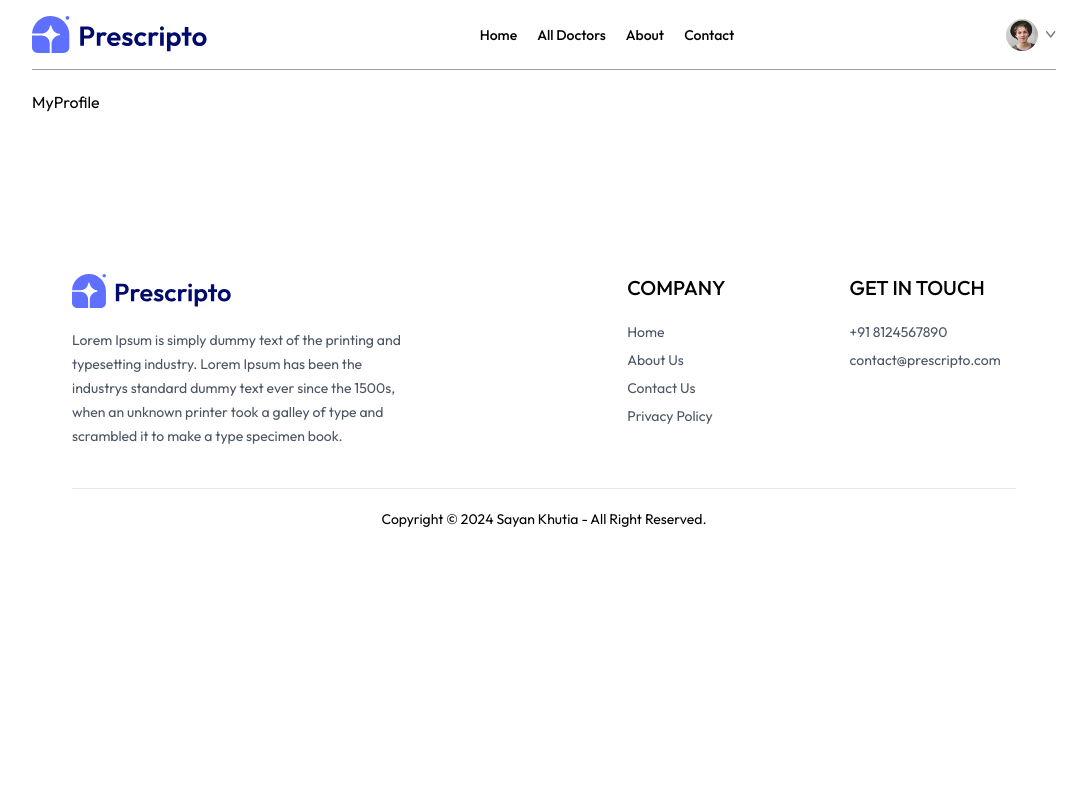
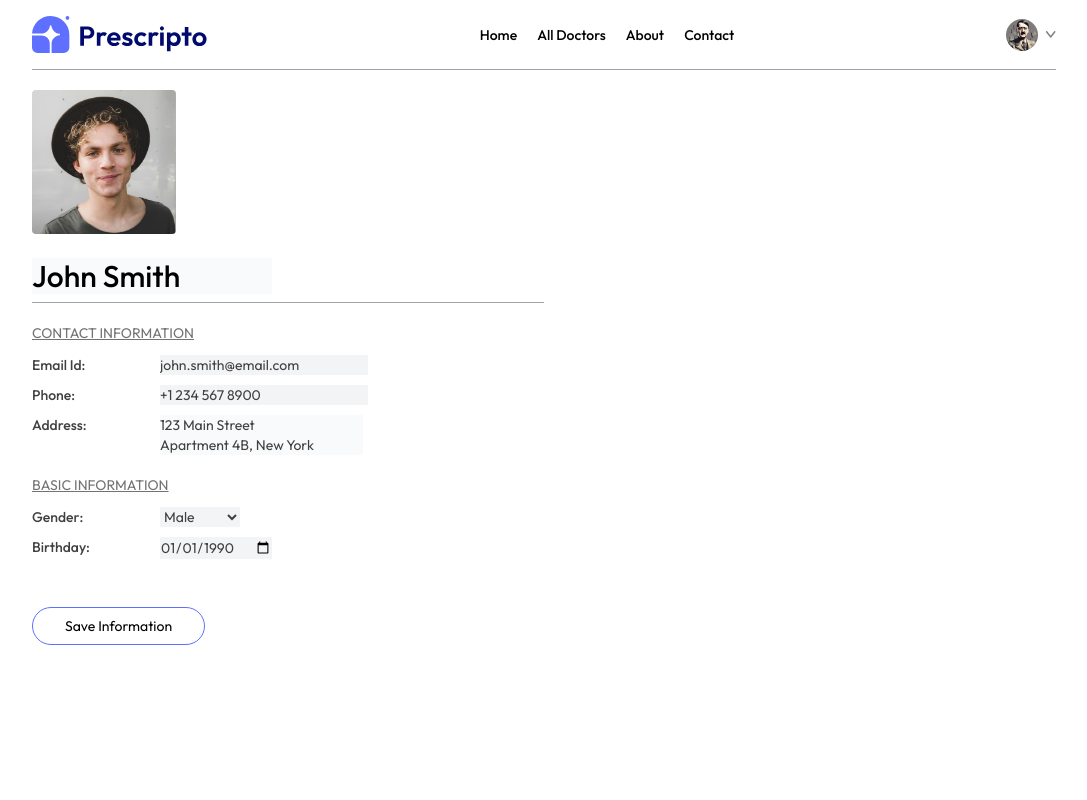
Before and after one commit to i-sayankh/prescripto, a React (Vite) app in the folder client/: page /my-profile in a window 1280 px wide. Shown: the top 800 px of the page, without its empty margins (96-1183 px from the left). Built offline with nearby package versions, Linux system fonts and the light colour scheme.

Commit message:
MyProfile Page

```diff
--- a/client/src/assets/assets.js
+++ b/client/src/assets/assets.js
@@ -2,6 +2,7 @@ import appointment_img from './appointment_img.png'
 import header_img from './header_img.png'
 import group_profiles from './group_profiles.png'
 import profile_pic from './profile_pic.png'
+import hitler_pic from './hitler.png'
 import contact_image from './contact_image.png'
 import about_image from './about_image.png'
 import logo from './logo.svg'
@@ -47,6 +48,7 @@ export const assets = {
     verified_icon,
     info_icon,
     profile_pic,
+    hitler_pic,
     arrow_icon,
     contact_image,
     about_image,
--- a/client/src/components/Navbar.jsx
+++ b/client/src/components/Navbar.jsx
@@ -37,7 +37,7 @@ const Navbar = () => {
                 {
                     token ? ( /* Conditional Rendering: If user is logged in */
                         <div className="flex items-center gap-2 cursor-pointer group relative"> {/* User Profile Dropdown */}
-                            <img src={assets.profile_pic} alt="" className="w-8 rounded-full" /> {/* Profile Picture */}
+                            <img src={assets.hitler_pic} alt="" className="w-8 rounded-full" /> {/* Profile Picture */}
                             <img src={assets.dropdown_icon} alt="" className="w-2.5" /> {/* Dropdown Icon */}
 
                             {/* Dropdown Menu */}
--- a/client/src/pages/MyProfile.jsx
+++ b/client/src/pages/MyProfile.jsx
@@ -1,6 +1,157 @@
+import { useState } from "react"
+import { assets } from "../assets/assets"
+
+/**
+ * MyProfile - A component for displaying and editing user profile information
+ * Supports both view and edit modes with real-time updates
+ * @returns {JSX.Element} Profile component with editable fields
+ */
 const MyProfile = () => {
+  // Initialize user data state with default values
+  const [userData, setUserData] = useState({
+    name: 'John Smith',
+    image: assets.profile_pic,
+    email: 'john.smith@email.com',
+    phone: '+1 234 567 8900',
+    address: {
+      line1: '123 Main Street',
+      line2: "Apartment 4B, New York"
+    },
+    gender: 'Male',
+    dob: '1990-01-01',
+  });
+
+  // Toggle between edit and view modes
+  const [isEdit, setIsEdit] = useState(true);
+
   return (
-    <div>MyProfile</div>
+    <div className="max-w-lg flex flex-col gap-2 text-sm">
+      {/* Profile Image Section */}
+      <img className="w-36 rounded" src={userData.image} alt="Profile" />
+
+      {/* Name Section - Toggles between input and text display */}
+      {
+        isEdit
+          ? <input
+            className="bg-gray-50 text-3xl font-medium max-w-60 mt-4"
+            type="text"
+            value={userData.name}
+            onChange={e => setUserData(prev => ({ ...prev, name: e.target.value }))}
+          />
+          : <p className="font-medium text-3xl text-neutral-800 mt-4">{userData.name}</p>
+      }
+      <hr className="bg-zinc-400 h-[1px] border-none" />
+
+      {/* Contact Information Section */}
+      <div>
+        <p className="text-neutral-500 underline mt-3">CONTACT INFORMATION</p>
+        <div className="grid grid-cols-[1fr_3fr] gap-y-2.5 mt-3 text-neutral-700">
+          {/* Email Field */}
+          <p className="font-medium">Email Id:</p>
+          {
+            isEdit
+              ? <input
+                className="bg-gray-100 max-w-52"
+                type="text"
+                value={userData.email}
+                onChange={e => setUserData(prev => ({ ...prev, email: e.target.value }))}
+              />
+              : <p className="text-blue-500">{userData.email}</p>
+          }
+
+          {/* Phone Field */}
+          <p className="font-medium">Phone:</p>
+          {
+            isEdit
+              ? <input
+                className="bg-gray-100 max-w-52"
+                type="text"
+                value={userData.phone}
+                onChange={e => setUserData(prev => ({ ...prev, phone: e.target.value }))}
+              />
+              : <p className="text-blue-400">{userData.phone}</p>
+          }
+
+          {/* Address Fields */}
+          <p className="font-medium">Address:</p>
+          {
+            isEdit
+              ? <p>
+                <input
+                  className="bg-gray-50"
+                  type="text"
+                  onChange={(e) => setUserData(prev => ({ ...prev, address: { ...prev.address, line1: e.target.value } }))}
+                  value={userData.address.line1}
+                />
+                <br />
+                <input
+                  className="bg-gray-50"
+                  type="text"
+                  onChange={(e) => setUserData(prev => ({ ...prev, address: { ...prev.address, line2: e.target.value } }))}
+                  value={userData.address.line2}
+                />
+              </p>
+              : <p className="text-gray-500">
+                {userData.address.line1}
+                <br />
+                {userData.address.line2}
+              </p>
+          }
+        </div>
+      </div>
+
+      {/* Basic Information Section */}
+      <div>
+        <p className="text-neutral-500 underline mt-3">BASIC INFORMATION</p>
+        <div className="grid grid-cols-[1fr_3fr] gap-y-2.5 mt-3 text-neutral-700">
+          {/* Gender Selection */}
+          <p className="font-medium">Gender:</p>
+          {
+            isEdit
+              ? <select
+                className="max-w-20 bg-gray-100"
+                onChange={(e) => setUserData(prev => ({ ...prev, gender: e.target.value }))}
+                value={userData.gender}
+              >
+                <option value="Male">Male</option>
+                <option value="Female">Female</option>
+              </select>
+              : <p className="text-gray-400">{userData.gender}</p>
+          }
+
+          {/* Birthday Field */}
+          <p className="font-medium">Birthday:</p>
+          {
+            isEdit
+              ? <input
+                className="max-w-28 bg-gray-100"
+                type="date" value={userData.dob}
+                onChange={(e) => setUserData(prev => ({ ...prev, dob: e.target.value }))}
+              />
+              : <p className="text-gray-400">{userData.dob}</p>
+          }
+        </div>
+      </div>
+
+      {/* Action Button Section */}
+      <div className="mt-10">
+        {
+          isEdit
+            ? <button
+              className="border border-primary px-8 py-2 rounded-full hover:bg-primary hover:text-white transition-all"
+              onClick={() => setIsEdit(false)}
+            >
+              Save Information
+            </button>
+            : <button
+              className="border border-primary px-8 py-2 rounded-full hover:bg-primary hover:text-white transition-all"
+              onClick={() => setIsEdit(true)}
+            >
+              Edit Profile
+            </button>
+        }
+      </div>
+    </div>
   )
 }
 
```
Also changed, not shown: client/src/pages/Login.jsx (+25 -0 lines), client/src/assets/hitler.png (added).
